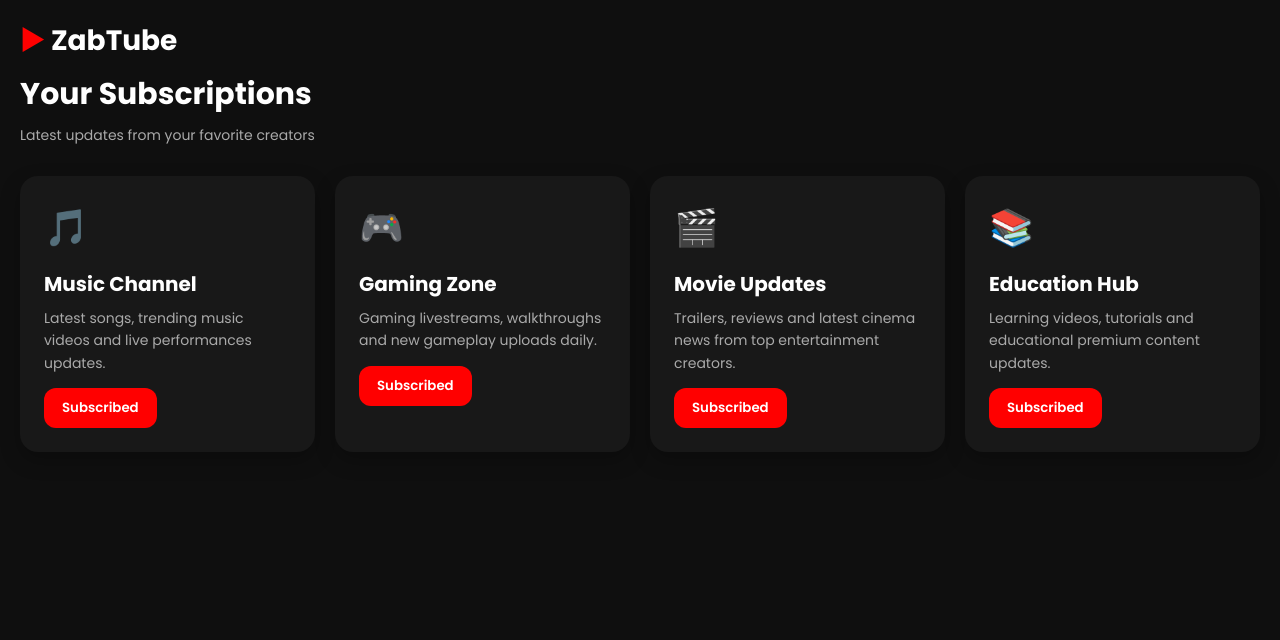
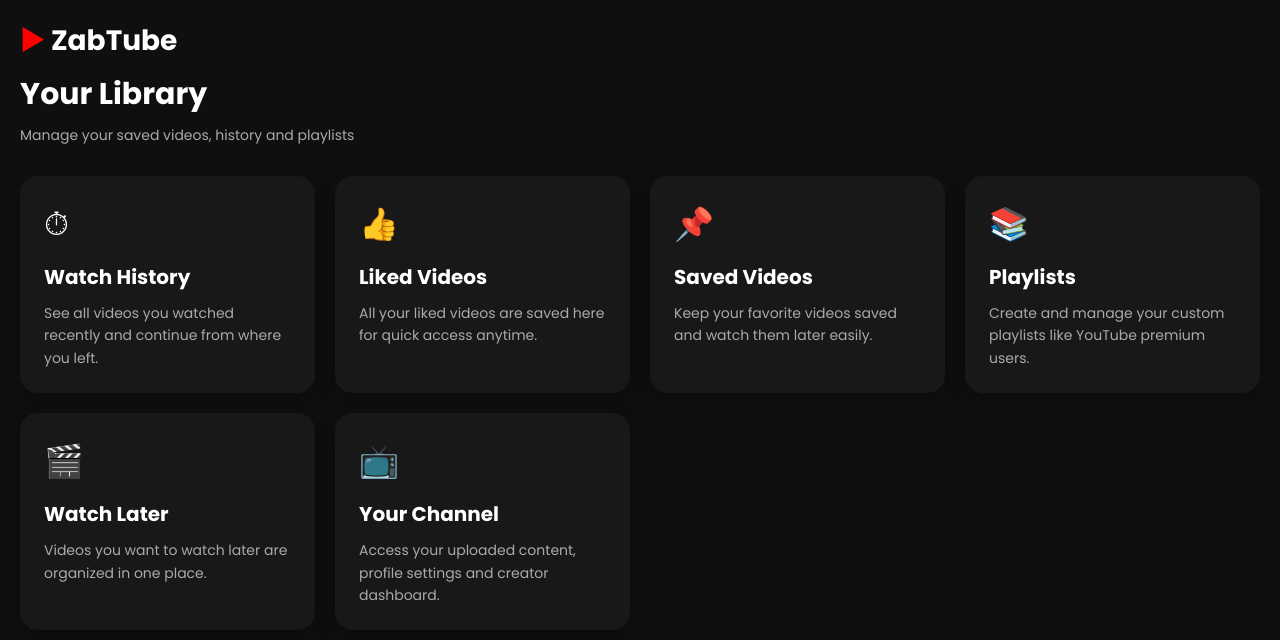
Before and after one commit to israjali5555-gif/ZabTube, a website: page pages/library.html in a window 1280 px wide. Drawn offline with Linux system fonts and the light colour scheme.

Commit message:
Update library.html

```diff
--- a/pages/library.html
+++ b/pages/library.html
@@ -1,8 +1,9 @@
-<!DOCTYPE html><html lang="hi">
+<!DOCTYPE html>
+<html lang="hi">
 <head>
   <meta charset="UTF-8">
   <meta name="viewport" content="width=device-width, initial-scale=1.0">
-  <title>Subscriptions - ZabTube</title>
+  <title>Library - ZabTube</title>
   <link href="https://fonts.googleapis.com/css2?family=Poppins:wght@300;400;500;600;700&display=swap" rel="stylesheet">
   <style>
     * {
@@ -10,7 +11,9 @@
       padding: 0;
       box-sizing: border-box;
       font-family: 'Poppins', sans-serif;
-    }body {
+    }
+
+    body {
       background: #0f0f0f;
       color: white;
       padding: 20px;
@@ -40,7 +43,7 @@ h1 {
       font-size: 14px;
     }
 
-.channels {
+    .grid {
       display: grid;
       grid-template-columns: repeat(auto-fit, minmax(280px, 1fr));
       gap: 20px;
@@ -53,74 +56,90 @@ h1 {
       padding: 24px;
       box-shadow: 0 8px 20px rgba(0,0,0,0.25);
       transition: 0.3s;
+      cursor: pointer;
     }
 
     .card:hover {
       transform: translateY(-5px);
     }
 
-.avatar {
-  font-size: 36px;
+    .icon {
+      font-size: 32px;
       margin-bottom: 14px;
     }
 
     .card h3 {
       font-size: 20px;
-  margin-bottom: 8px;
+      margin-bottom: 10px;
     }
 
     .card p {
       color: #aaa;
       font-size: 14px;
       line-height: 1.6;
-  margin-bottom: 14px;
     }
 
-.btn {
-  padding: 10px 18px;
-  border: none;
-  border-radius: 12px;
-  background: #ff0000;
-  color: white;
-  cursor: pointer;
-  font-weight: 600;
+    @media (max-width: 768px) {
+      h1 {
+        font-size: 24px;
       }
 
+      .card {
+        padding: 18px;
+      }
+    }
   </style>
 </head>
-<body>  <div class="header">
+<body>
+
+  <div class="header">
     <div class="logo">
       <span>▶</span> ZabTube
-    </div><h1>Your Subscriptions</h1>
-<div class="subtitle">Latest updates from your favorite creators</div>
+    </div>
 
-  </div>  <div class="channels"><div class="card">
-  <div class="avatar">🎵</div>
-  <h3>Music Channel</h3>
-  <p>Latest songs, trending music videos and live performances updates.</p>
-  <button class="btn">Subscribed</button>
+    <h1>Your Library</h1>
+    <div class="subtitle">Manage your saved videos, history and playlists</div>
+  </div>
+
+  <div class="grid">
+
+    <div class="card">
+      <div class="icon">⏱</div>
+      <h3>Watch History</h3>
+      <p>See all videos you watched recently and continue from where you left.</p>
     </div>
 
     <div class="card">
-  <div class="avatar">🎮</div>
-  <h3>Gaming Zone</h3>
-  <p>Gaming livestreams, walkthroughs and new gameplay uploads daily.</p>
-  <button class="btn">Subscribed</button>
+      <div class="icon">👍</div>
+      <h3>Liked Videos</h3>
+      <p>All your liked videos are saved here for quick access anytime.</p>
     </div>
 
     <div class="card">
-  <div class="avatar">🎬</div>
-  <h3>Movie Updates</h3>
-  <p>Trailers, reviews and latest cinema news from top entertainment creators.</p>
-  <button class="btn">Subscribed</button>
+      <div class="icon">📌</div>
+      <h3>Saved Videos</h3>
+      <p>Keep your favorite videos saved and watch them later easily.</p>
     </div>
 
     <div class="card">
-  <div class="avatar">📚</div>
-  <h3>Education Hub</h3>
-  <p>Learning videos, tutorials and educational premium content updates.</p>
-  <button class="btn">Subscribed</button>
+      <div class="icon">📚</div>
+      <h3>Playlists</h3>
+      <p>Create and manage your custom playlists like YouTube premium users.</p>
     </div>
 
-  </div></body>
+    <div class="card">
+      <div class="icon">🎬</div>
+      <h3>Watch Later</h3>
+      <p>Videos you want to watch later are organized in one place.</p>
+    </div>
+
+    <div class="card">
+      <div class="icon">📺</div>
+      <h3>Your Channel</h3>
+      <p>Access your uploaded content, profile settings and creator dashboard.</p>
+    </div>
+
+  </div>
+
+</body>
 </html>
```
Lines whose indentation alone changed are shown as unchanged.
